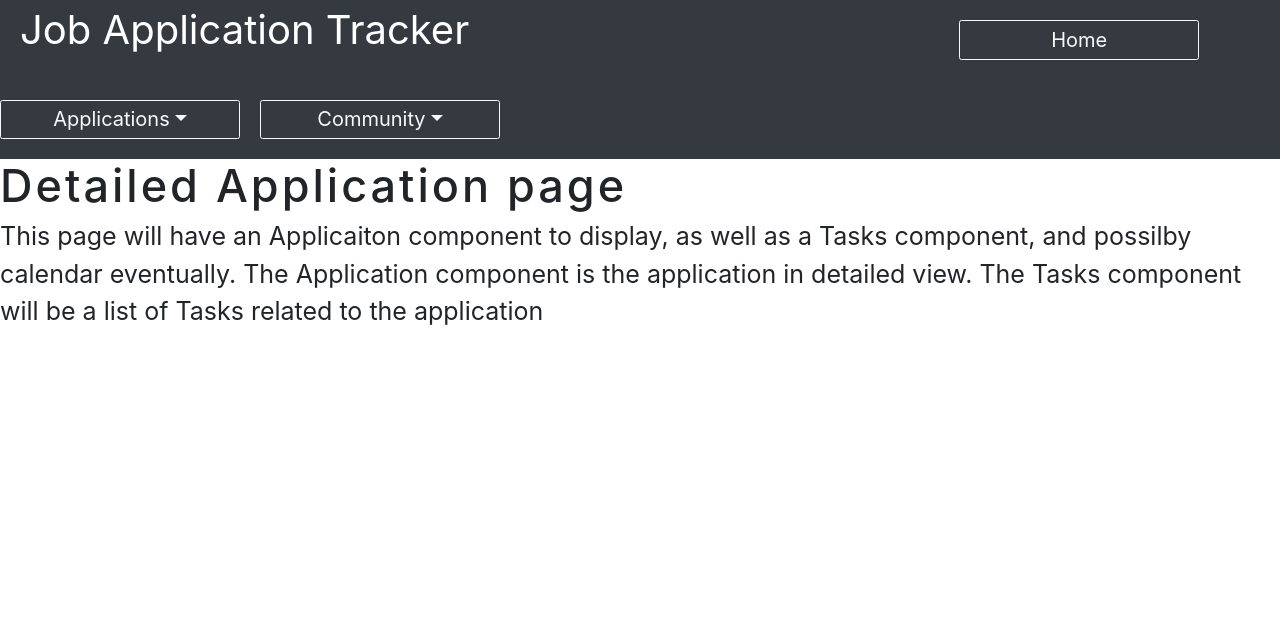
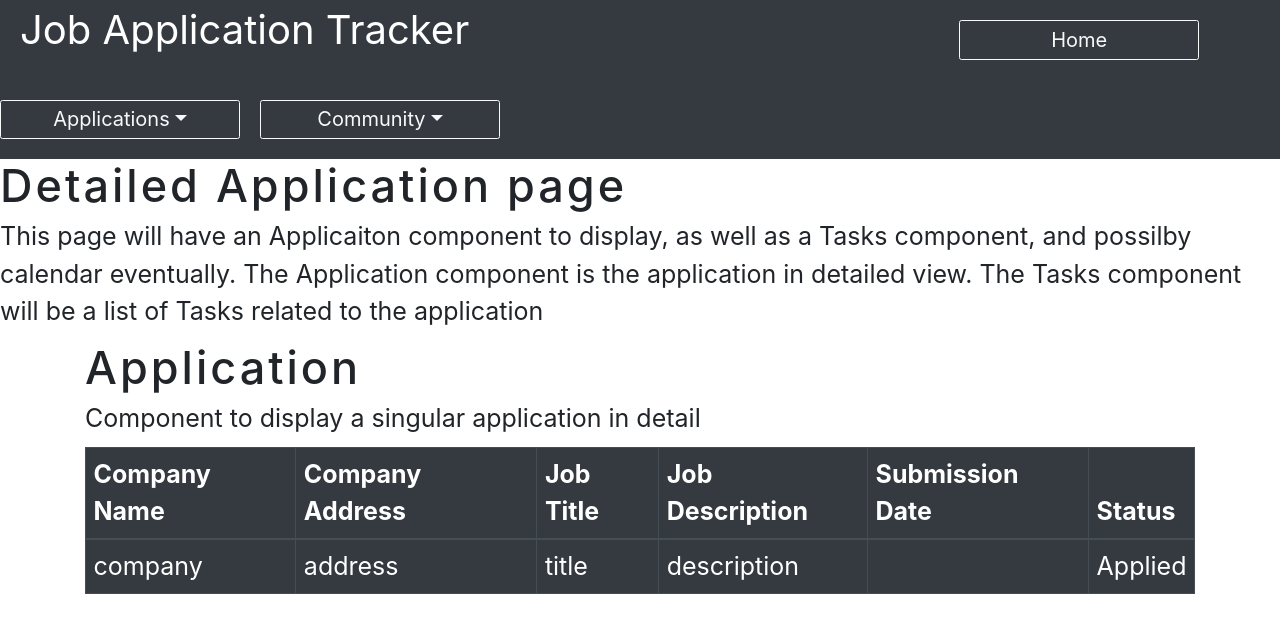
Before and after one commit to LDWells/Application-Tracker, a React (Create React App) app in the folder client/job-application-tracker/: page /application/1 in a window 1280 px wide. Shown: the top 632 px of the page. Built offline with nearby package versions, Linux system fonts and the light colour scheme; the HTML template or start-up script is replaced by a standard one.

Commit message:
Curtis basic outline of information to be shown in the application list page, and the detailed application page.

```diff
--- a/client/job-application-tracker/src/App.js
+++ b/client/job-application-tracker/src/App.js
@@ -29,6 +29,7 @@ function App() {
           <Route path="/post/:id" element={<PostDetailsPage/>}/>
           <Route path="/post/add" element={<PostFormPage/>}/>
           <Route path="/post/edit/:id" element={<PostFormPage/>}/>
+
           <Route path="*" element={<NotFoundPage/>}/>
         </Routes>
       </Router>
--- a/client/job-application-tracker/src/Application.js
+++ b/client/job-application-tracker/src/Application.js
@@ -1,11 +1,56 @@
+import {useState, useEffect} from 'react';
+
+const APPLICATION_DEFAULT = {
+	userId: 1,
+	jobId: 1,
+	applicationDate: '',
+	status: 'Applied'
+};
+
+const JOB_DEFAULT = {
+	companyId: 1,
+	title: 'title',
+	description: 'description'
+};
+
+const COMPANY_DEFAULT = {
+	name: 'company',
+	address: 'address'
+};
+
 
 
 function Application()
 {
+
+	const [application, setApplication] = useState(APPLICATION_DEFAULT);
+	const [job, setJob] = useState(JOB_DEFAULT);
+	const [company, setCompany] = useState(COMPANY_DEFAULT);
+
 	return (
 		<>
 			<h1>Application</h1>
 			<p>Component to display a singular application in detail</p>
+			<section>
+				<table className="table table-dark table-striped table-bordered">
+					<thead>
+						<th>Company Name</th>
+						<th>Company Address</th>
+						<th>Job Title</th>
+						<th>Job Description</th>
+						<th>Submission Date</th>
+						<th>Status</th>
+					</thead>
+					<tbody>
+						<td>{company.name}</td>
+						<td>{company.address}</td>
+						<td>{job.title}</td>
+						<td>{job.description}</td>
+						<td>{application.applicationDate}</td>
+						<td>{application.status}</td>
+					</tbody>
+				</table>
+			</section>
 		</>
 	)
 }
--- a/client/job-application-tracker/src/ApplicationDetailsPage.js
+++ b/client/job-application-tracker/src/ApplicationDetailsPage.js
@@ -1,3 +1,4 @@
+import Application from "./Application";
 
 
 function ApplicationDetailsPage()
@@ -7,6 +8,9 @@ function ApplicationDetailsPage()
 			<h1>Detailed Application page</h1>
 			<p>This page will have an Applicaiton component to display, as well as a Tasks component, and possilby calendar eventually.
 			The Application component is the application in detailed view. The Tasks component will be a list of Tasks related to the application</p>
+			<section className="container">
+				<Application/>
+			</section>
 		</>
 	)
 }
--- a/client/job-application-tracker/src/ApplicationListPage.js
+++ b/client/job-application-tracker/src/ApplicationListPage.js
@@ -1,11 +1,65 @@
 
+import {useState, useEffect} from 'react';
+import {Link} from 'react-router-dom';
+//Temp code
+const APPLICATION_DEFAULT = {
+	id: 1,
+	userId: 1,
+	jobId: 1,
+	applicationDate: '01/01/2024',
+	status: 'Applied'
+};
+
+const APPLICATION_DEFAULT2 = {
+	id: 2,
+	userId: 1,
+	jobId: 2,
+	applicationDate: '02/02/2024',
+	status: 'Rejected'
+};
+
+const APPLICATIONS_DEFAULT = [
+	APPLICATION_DEFAULT,
+	APPLICATION_DEFAULT2
+];
 
 function ApplicationListPage()
 {
+
+	const [applications, setApplications] = useState(APPLICATIONS_DEFAULT);
+
 	return (
 		<>
 			<h1>Application List Page</h1>
 			<p>Component to display list of applications in non detailed view</p>
+			<p>this will have for each application, the company name, the job title, the submission date, and the status</p>
+			<section className='container'>
+				<table className="table table-dark table-striped table-bordered">
+					<thead>
+						{/* <th>Company Name</th>
+						<th>Job Title</th>
+						<th>Submission Date</th>
+						<th>Status</th> */}
+						<th>Job Id</th>
+						<th>Submission Date</th>
+						<th>Status</th>
+						<th>&nbsp;</th>
+					</thead>
+					<tbody>
+					{applications.map( a =>
+						<tr key={a.id}>
+							<td>{a.jobId}</td>
+							{/* <td>{job.title}</td> */}
+							<td>{a.applicationDate}</td>
+							<td>{a.status}</td>
+							<td className='center'>
+								<Link className="btn btn-outline-light linkButton" to={`/application/${a.id}`}>View Application Details</Link>
+							</td>
+						</tr>
+					)}
+					</tbody>
+				</table>
+			</section>
 		</>
 	)
 }
--- a/client/job-application-tracker/src/index.css
+++ b/client/job-application-tracker/src/index.css
@@ -50,3 +50,6 @@ button{
   width: 24rem;
   color: white;
 }
+.center{
+  text-align: center;
+}
```
